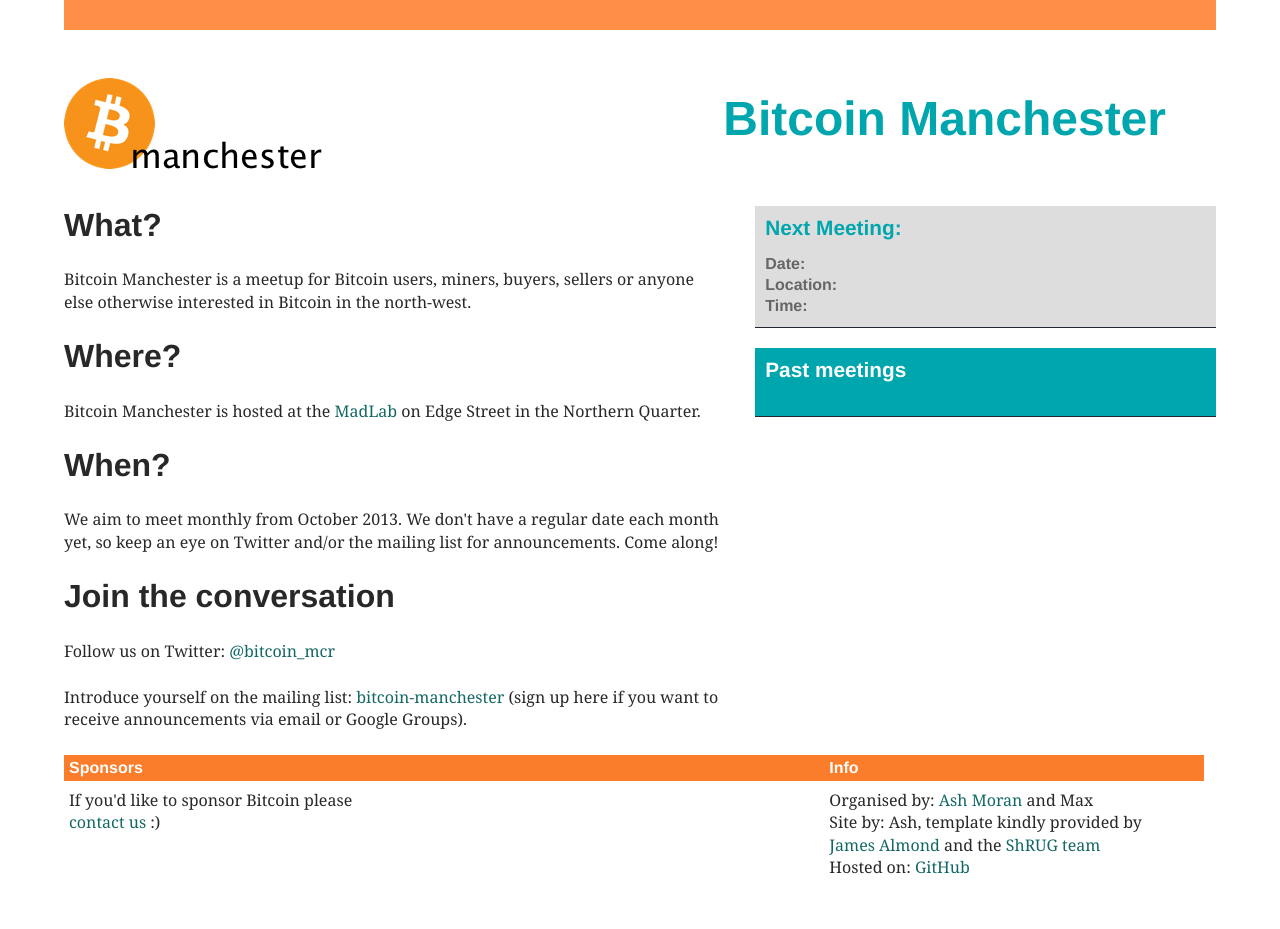
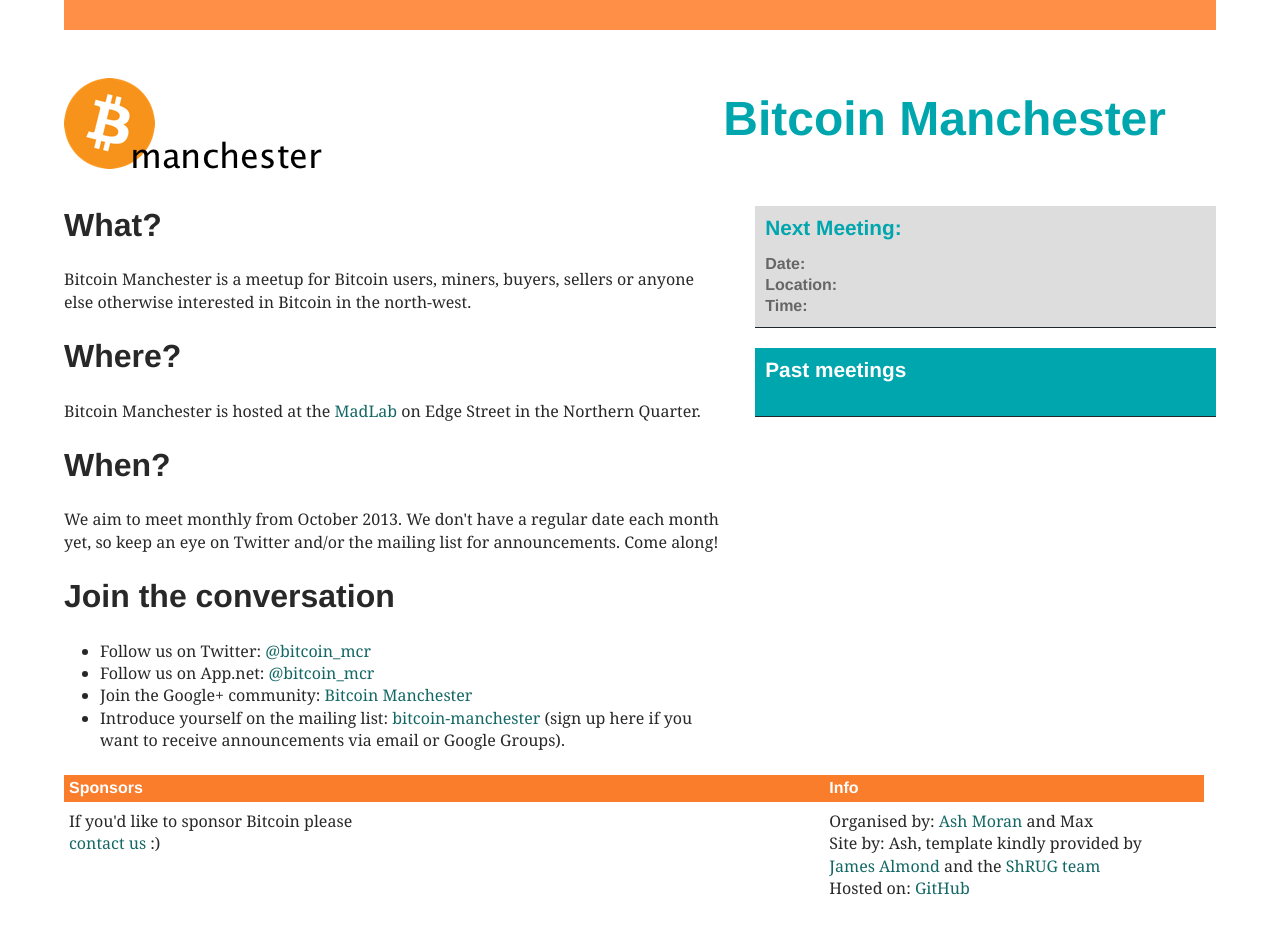
Before and after one commit to bitcoinmanchester/bitcoinmanchester_site_v1, a Jekyll site: the page built from index.html, in a window 1280 px wide. Built offline with Jekyll 4.4.1, drawn with Linux system fonts in a browser that asks for light colours; nearby versions of some CDN libraries.

Commit message:
More contact / social network links

```diff
--- a/index.html
+++ b/index.html
@@ -15,6 +15,9 @@ layout: default
 
 <h2>Join the conversation</h2>
 
-<p>Follow us on Twitter: <a href="https://twitter.com/bitcoin_mcr">@bitcoin_mcr</a></p>
-
-<p>Introduce yourself on the mailing list: <a href="https://groups.google.com/forum/#!forum/bitcoin-manchester">bitcoin-manchester</a> (sign up here if you want to receive announcements via email or Google Groups).</p>
+<ul>
+<li>Follow us on Twitter: <a href="https://twitter.com/bitcoin_mcr">@bitcoin_mcr</a></li>
+<li>Follow us on App.net: <a href="https://alpha.app.net/bitcoin_mcr">@bitcoin_mcr</a></li>
+<li>Join the Google+ community: <a href="https://plus.google.com/communities/104104955582391132507 ">Bitcoin Manchester</a></li>
+<li>Introduce yourself on the mailing list: <a href="https://groups.google.com/forum/#!forum/bitcoin-manchester">bitcoin-manchester</a> (sign up here if you want to receive announcements via email or Google Groups).</li>
+</ul>
```
